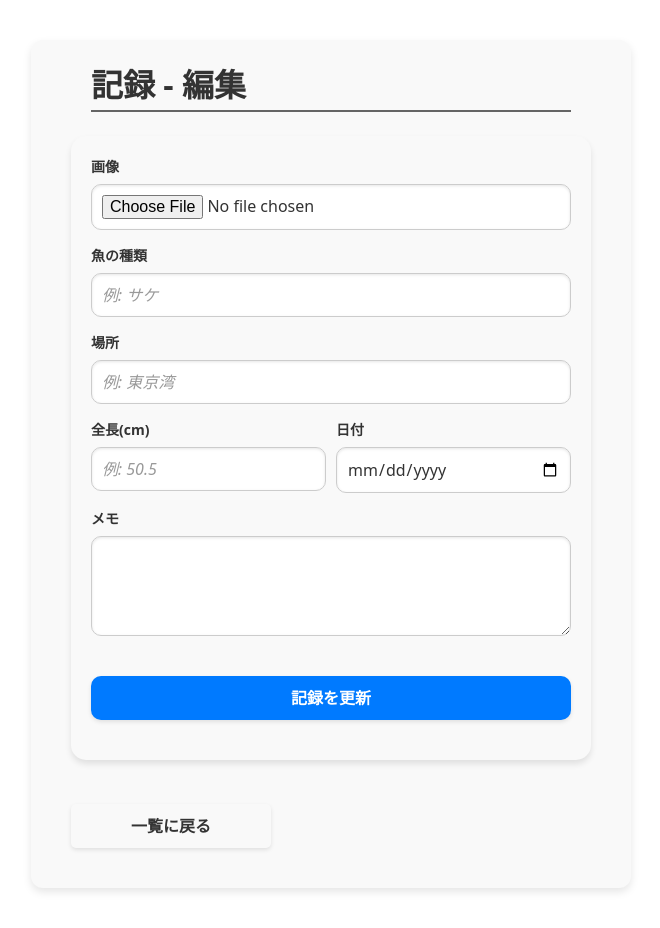
After one commit to SORA-97/fish-record, a Flask app: template app/templates/edit_record.html in a window 1280 px wide. The commit adds this page. Shown: the whole page, without its empty margins (309-969 px from the left). Run offline with Flask 3, Linux system fonts and the light colour scheme; the template is opened without the code that fills it, so the values that code supplies are empty.

Commit message:
feat: 編集機能

```diff
--- a/app/main.py
+++ b/app/main.py
@@ -118,6 +118,37 @@ def create_record():
     db.session.commit()
     return redirect(url_for('index'))
 
+# メモの編集フォームを表示
+@app.route('/edit/<record_id>', methods=['GET'])
+def show_edit_record(record_id):
+    if 'user_id' not in session:
+        return redirect('/')
+    record = FishRecord.query.get_or_404(str(record_id))
+    return render_template('edit_record.html', record=record)
+
+# メモを編集
+@app.route('/edit/<record_id>', methods=['POST'])
+def edit_record(record_id):
+    if 'user_id' not in session:
+        return redirect('/')
+    record = FishRecord.query.get_or_404(str(record_id))
+
+    new_photo = request.files['photo']
+    if new_photo:
+        filename = secure_filename(new_photo.filename)
+        new_photo_path = filename
+        new_photo.save(upload_folder + '/' + new_photo_path)
+        record.photo_path = new_photo_path
+
+    record.fish_name = request.form['fish_name'] or '無銘の魚'
+    record.length = request.form['length'] or 999999
+    record.location = request.form['location'] or 'NoData'
+    record.date = request.form['date'] or date(1, 1, 1)
+    record.memo = request.form['memo'] or 'NoData'
+
+    db.session.commit()
+    return redirect(url_for('index'))
+
 # メモを削除
 @app.route('/record/<record_id>/delete', methods=['POST'])
 def delete_record(record_id):
--- /dev/null
+++ b/app/static/css/edit_record.css
@@ -0,0 +1,5 @@
+#edit_record {
+    .button {
+        margin: 20px 0;
+    }
+}
--- /dev/null
+++ b/app/templates/edit_record.html
@@ -0,0 +1,42 @@
+<!DOCTYPE html>
+<html lang="ja">
+<head>
+    <meta charset="UTF-8">
+    <meta name="viewport" content="width=device-width, initial-scale=1.0">
+    <title>魚の記録帳 - {{ record.fish_name }} 編集</title>
+    <link rel="stylesheet" href="{{ url_for('static', filename='css/styles.css') }}">
+    <link rel="stylesheet" href="{{ url_for('static', filename='css/edit_record.css') }}">
+</head>
+<body>
+    <div id="edit_record" class="container">
+        <h1 class="title-border">記録 - 編集</h1>
+
+        <form action="{{ url_for('edit_record') }}" method="POST" class="modern-form" enctype="multipart/form-data">
+            <label for="photo">画像</label>
+            <input type="file" id="photo" name="photo">
+
+            <label for="fish_name">魚の種類</label>
+            <input type="text" id="fish_name" name="fish_name" value="{{ record.fish_name }}" placeholder="例: サケ" required>
+
+            <label for="location">場所</label>
+            <input type="text" id="location" name="location" value="{{ record.location }}" placeholder="例: 東京湾">
+
+            <div style="display: flex; flex-wrap: wrap; column-gap: 10px; row-gap: 10px;">
+                <div style="flex: 1 1 calc(50% - 10px);">
+                    <label for="length">全長(cm)</label>
+                    <input type="number" id="length" name="length" value="{{ record.length }}" step="0.01" placeholder="例: 50.5">
+                </div>
+                <div style="flex: 1 1 calc(50% - 10px);">
+                    <label for="date">日付</label>
+                    <input type="date" id="date" name="date" value="{{ record.date }}">
+                </div>
+            </div>
+            <label for="memo">メモ</label>
+            <textarea id="memo" name="memo">{{ record.memo }}</textarea>
+            <button type="submit" class="button">記録を更新</button>
+        </form>
+
+        <a href="{{ url_for('index') }}" class="button">一覧に戻る</a>
+    </div>
+</body>
+</html>
```
Also changed, not shown: app/templates/view_record.html (+10 -5 lines).
